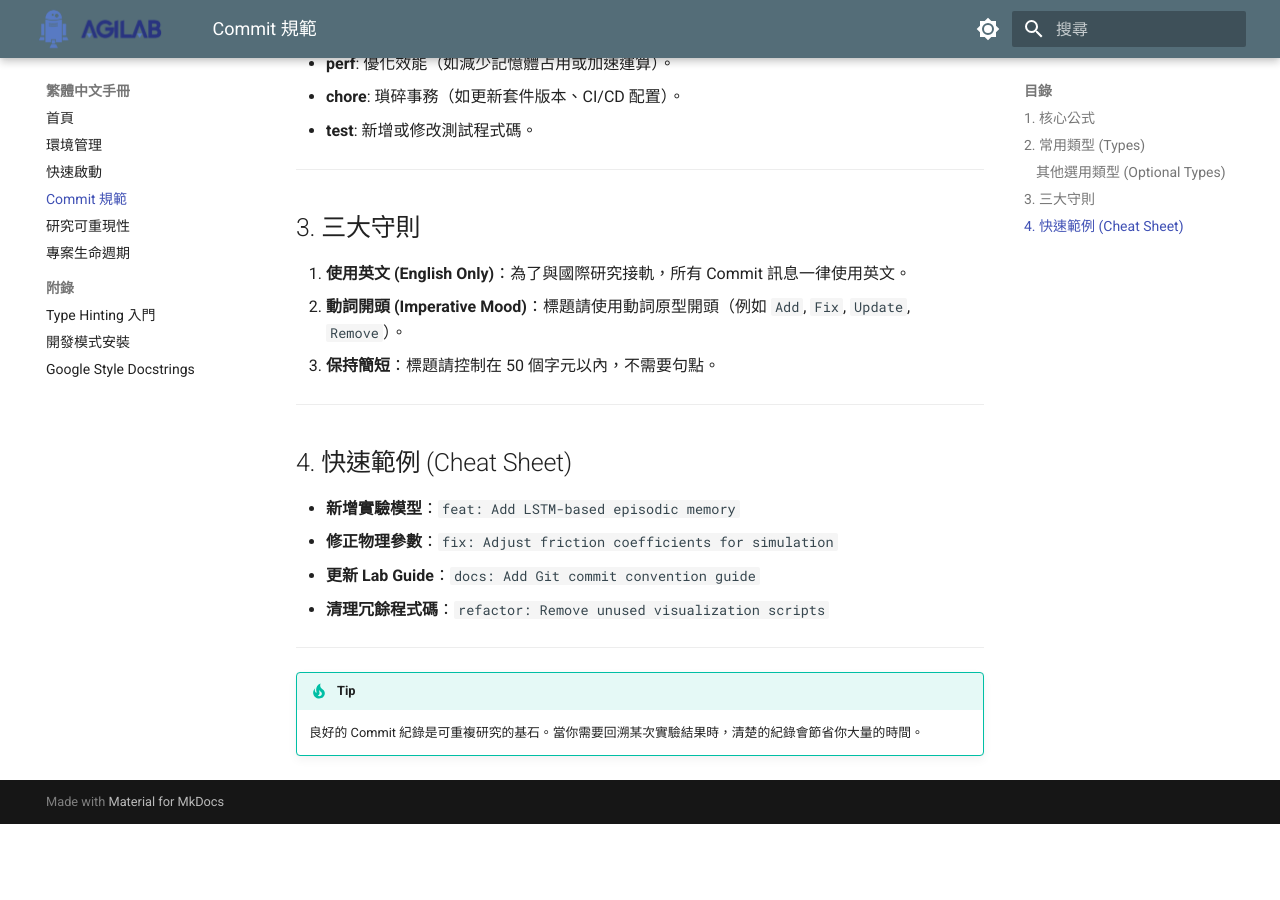
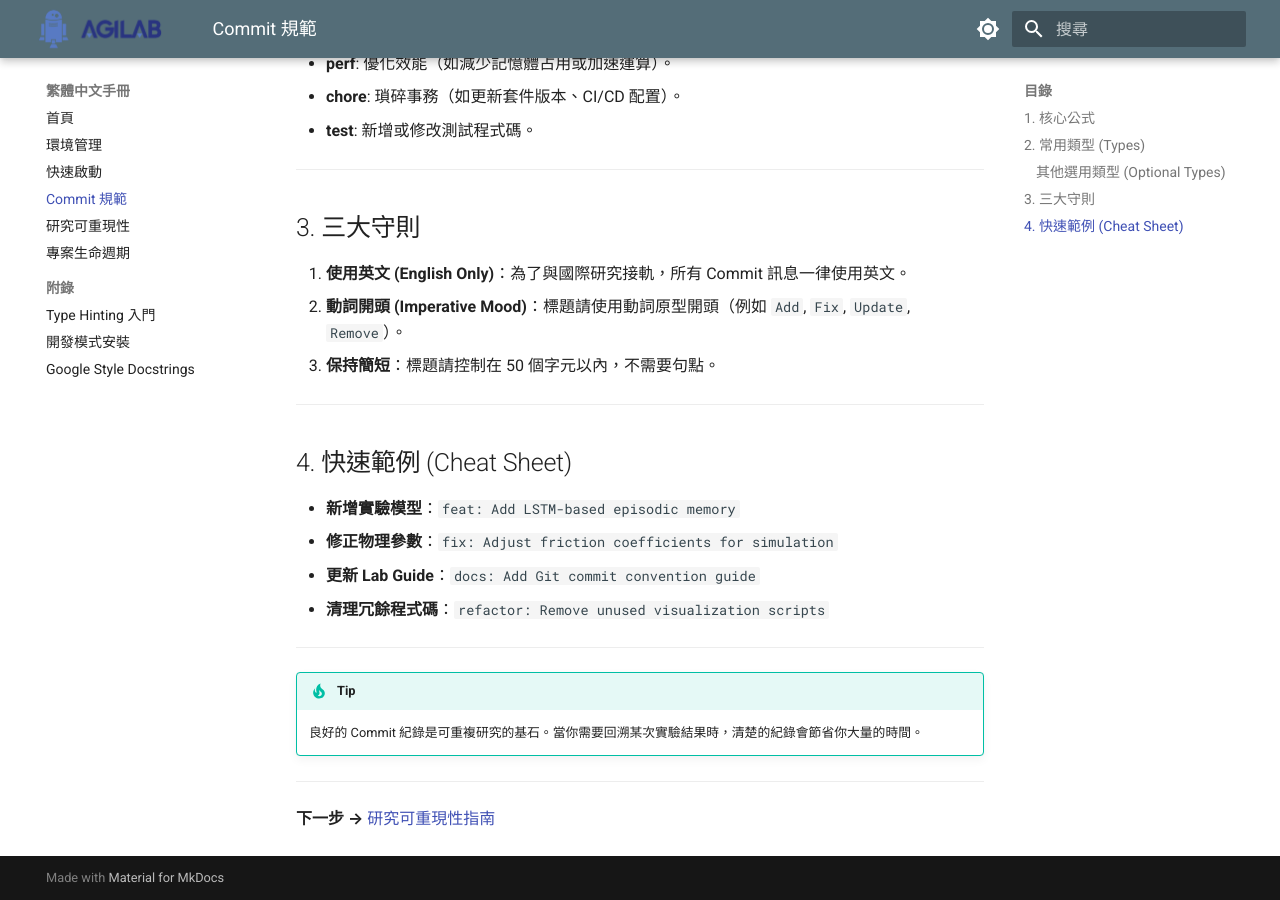
Before and after one commit to AGILAB-NTNU/AGILAB_Software_Lab_Guide, an MkDocs documentation site: the page built from docs/zh/git_convention.md, in a window 1280 px wide and 900 px high, scrolled down 1103 px. Built offline with MkDocs 1.6.1 and Material for MkDocs 9.7.7, drawn with Linux system fonts in a browser that asks for light colours; before the commit the page ends 1927 px from its top, so only the background shows below that.

Commit message:
docs: add next-chapter link to git_convention

```diff
--- a/docs/zh/git_convention.md
+++ b/docs/zh/git_convention.md
@@ -54,3 +54,7 @@ Type: English Description
 
 !!! tip
     良好的 Commit 紀錄是可重複研究的基石。當你需要回溯某次實驗結果時，清楚的紀錄會節省你大量的時間。
+
+---
+
+**下一步 →** [研究可重現性指南](reproducibility.md)
```
